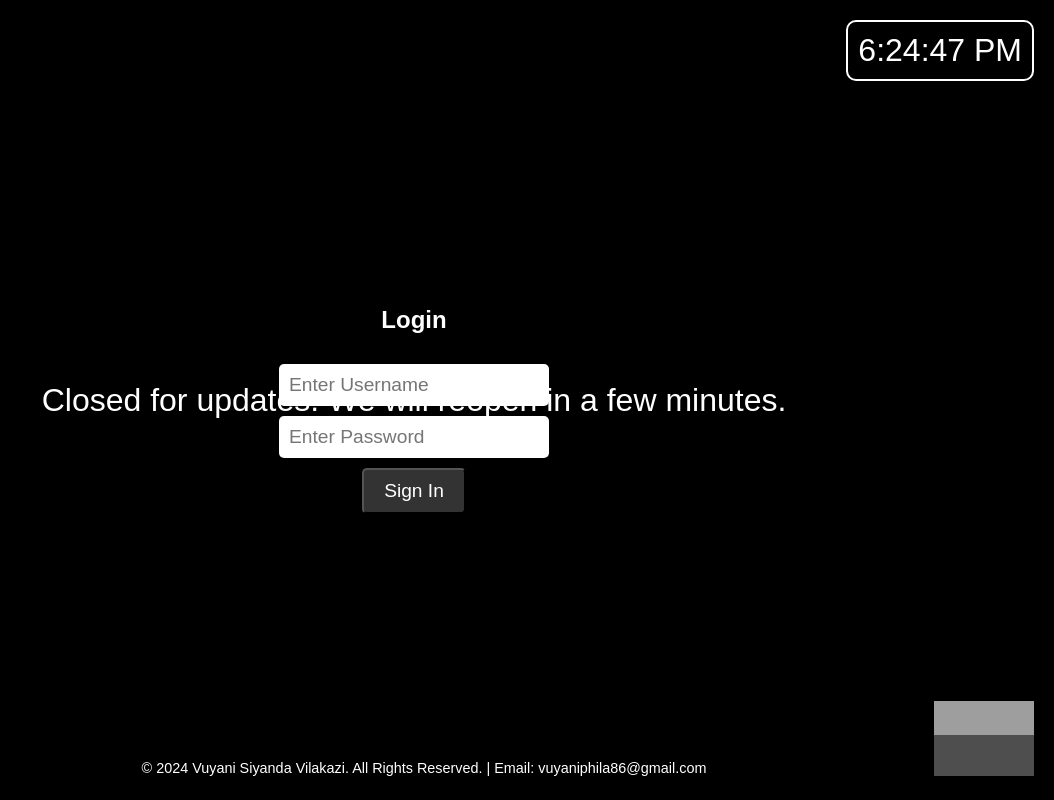
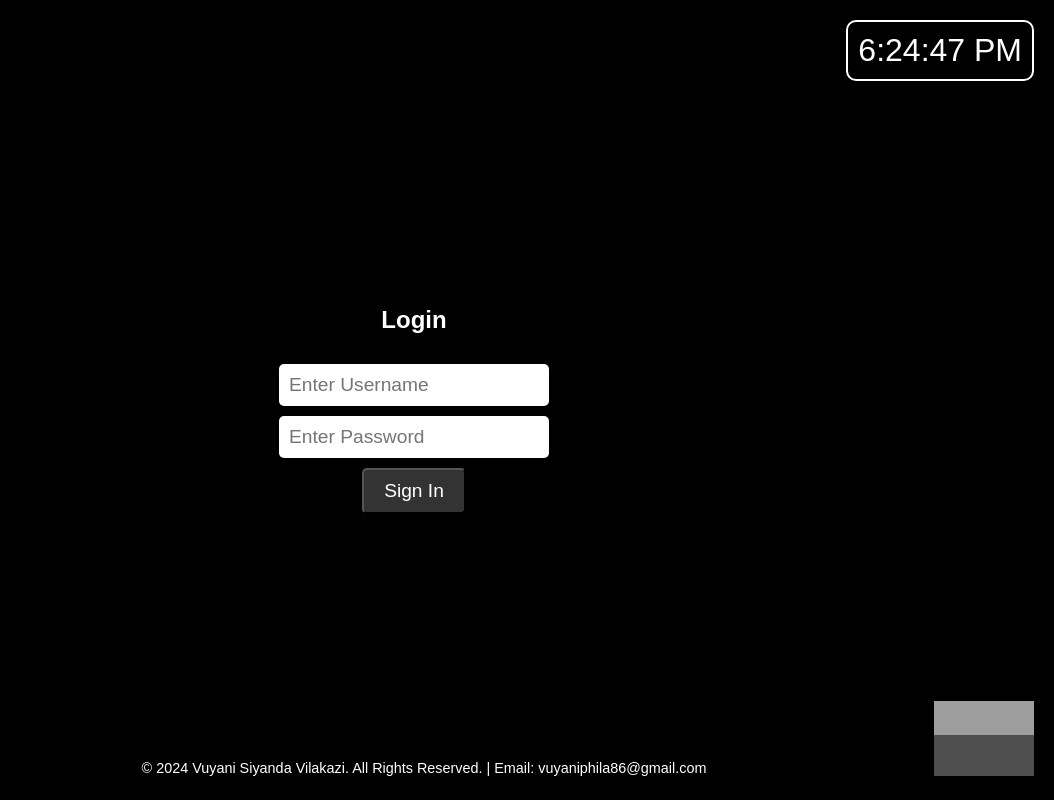
Before and after one commit to Vgames1/Vgames, a plain HTML site: page index.html in a window 1280 px wide. Shown: the whole page, without its empty margins (226-1280 px from the left). Drawn offline with Linux system fonts and the light colour scheme; no server answers; grey boxes are pictures that could not be loaded.

Commit message:
index.html

```diff
--- a/index.html
+++ b/index.html
@@ -34,22 +34,6 @@
 
         .visible {
             opacity: 1;
-        }
-
-        /* Update shutdown styles */
-        #shutdown-message {
-            display: none;
-            position: absolute;
-            top: 0;
-            left: 0;
-            width: 100%;
-            height: 100%;
-            background-color: black;
-            color: white;
-            font-size: 2em;
-            display: flex;
-            justify-content: center;
-            align-items: center;
         }
 
         /* Game button styles */
@@ -136,12 +120,7 @@
 </head>
 <body>
 
-    <!-- Shutdown Update Message -->
-    <div id="shutdown-message">
-        Closed for updates. We will reopen in a few minutes.
-    </div>
-
-    <!-- Login Slide (new slide before the fifth) -->
+    <!-- Login Slide -->
     <div class="slide visible" id="login-slide">
         <form id="login-form">
             <h2>Login</h2>
@@ -240,13 +219,6 @@
             const hours = now.getHours();
             const minutes = now.getMinutes();
             document.getElementById('clock').textContent = now.toLocaleTimeString();
-
-            // Shut down site between 12:01 and 12:05
-            if (hours === 0 && minutes >= 1 && minutes < 5) {
-                document.body.innerHTML = "";
-                document.body.appendChild(document.getElementById('shutdown-message'));
-                document.getElementById('shutdown-message').style.display = "flex";
-            }
         }, 1000);
 
         // Block bots or suspicious IPs (simple example)
```
